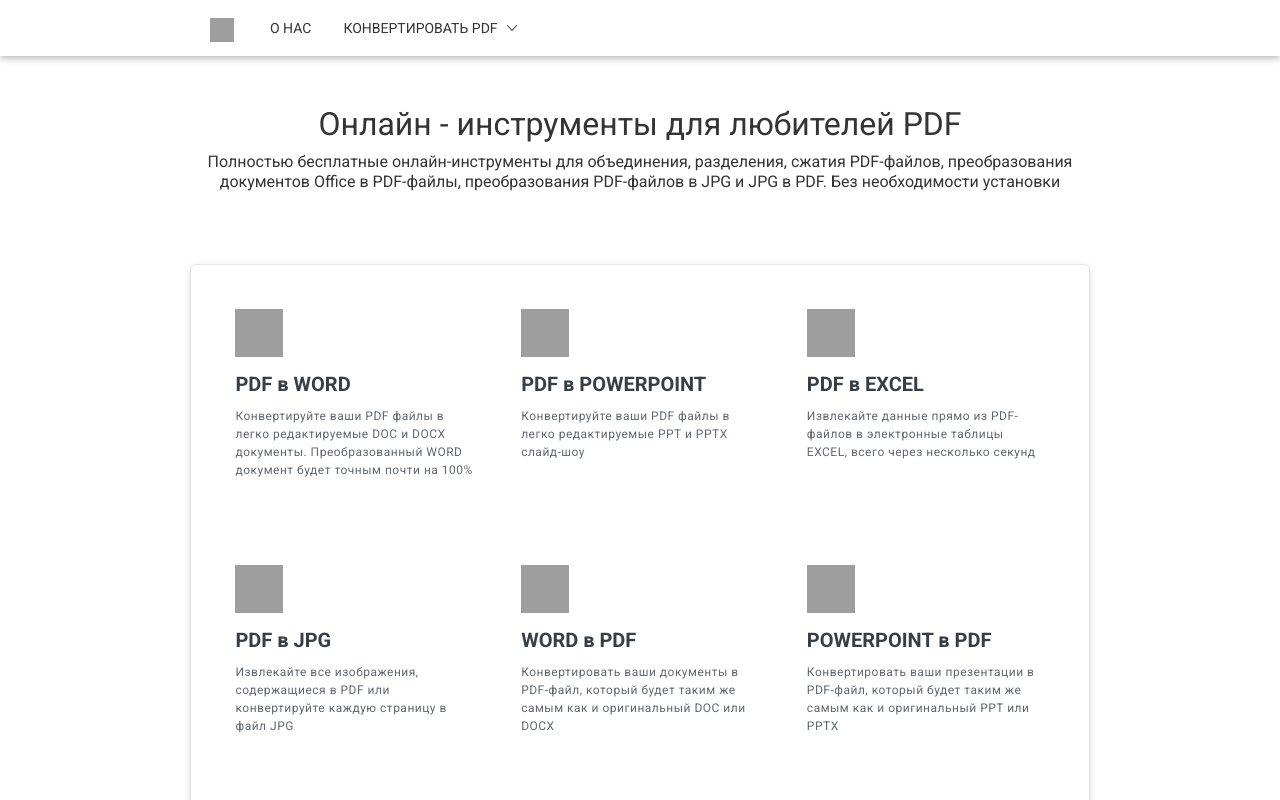
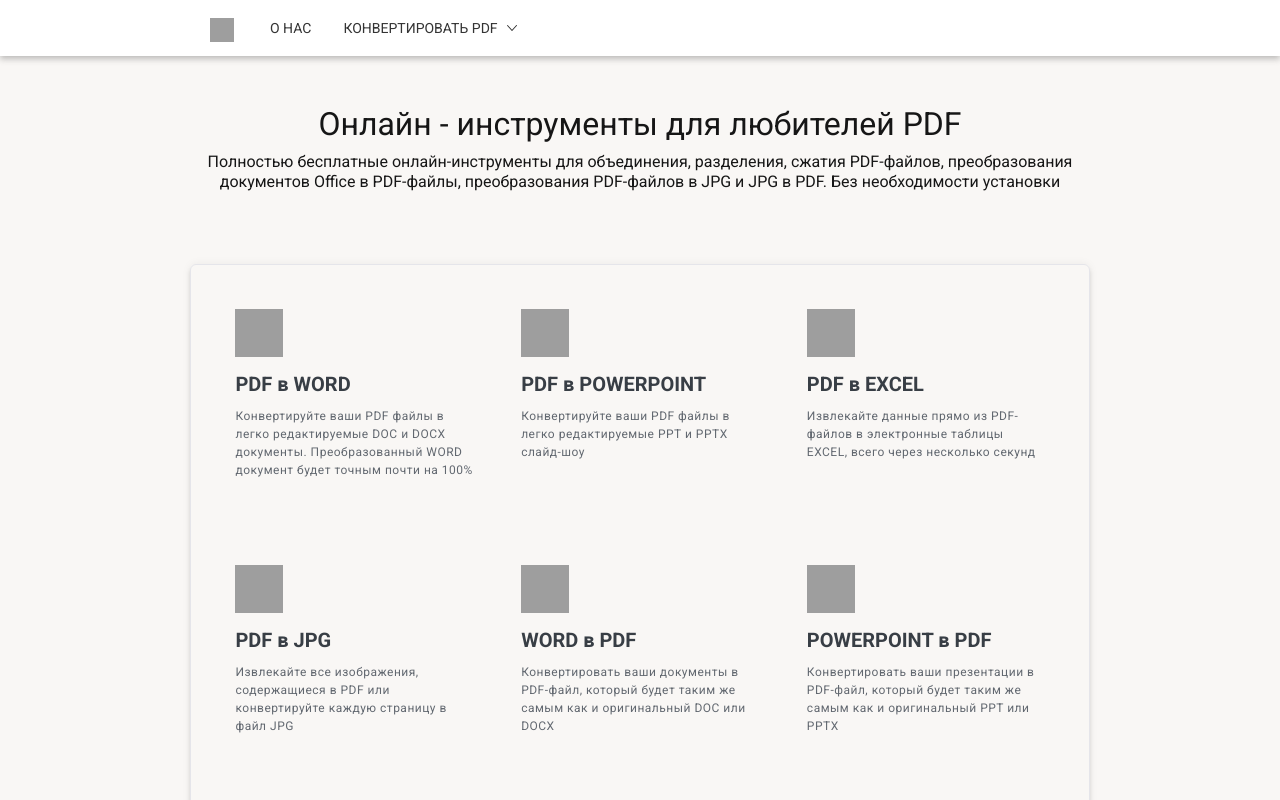
Before and after one commit to ElishaFlacon/file-converter, a React (Create React App) app: page / in a window 1280 px wide. Shown: the top 800 px of the page. Built offline with nearby package versions, Linux system fonts and the light colour scheme; grey boxes are pictures that could not be loaded; a web font is replaced by a local one.

Commit message:
add vars and update bg and color

```diff
--- a/src/styles/App.css
+++ b/src/styles/App.css
@@ -1,4 +1,14 @@
 @import url('https://fonts.googleapis.com/css2?family=DynaPuff&family=Roboto:wght@100;300;400;500;700;900&family=Rubik:wght@300;400;500;600;700;800&display=swap');
+
+:root {
+    --color-bg: #F9F7F5;
+    --color-text: #fff;
+    --color-text-gray: #383e45;
+    --color-text-dark: #161616;
+    --color-primary: #3498ff;
+    --color-primary-dark: #161616;
+    --color-error: #e5322d;
+}
 
 * {
     padding: 0;
@@ -20,7 +30,6 @@ a:hover {
     text-decoration: inherit;
 }
 
-
 html {
     height: 100%;
     width: 100%;
@@ -28,7 +37,8 @@ html {
 
 body {
     height: 100vh;
-    background-color: #fff;
+    color: var(--color-text-dark);
+    background-color: var(--color-bg);
 }
 
 .container {
```
